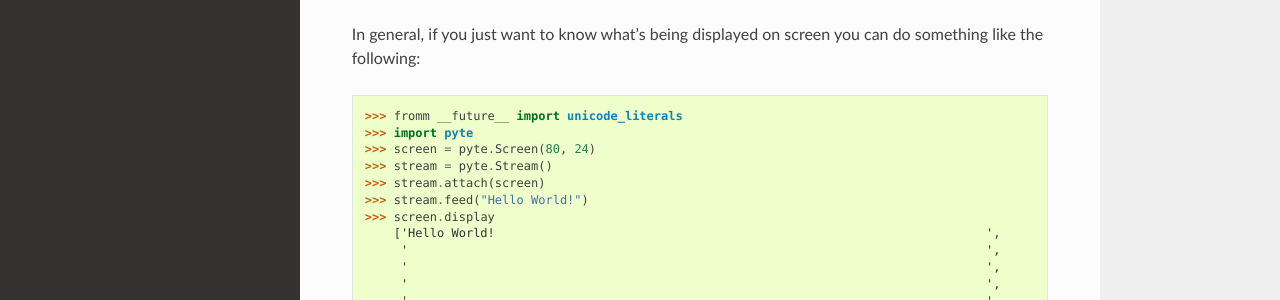
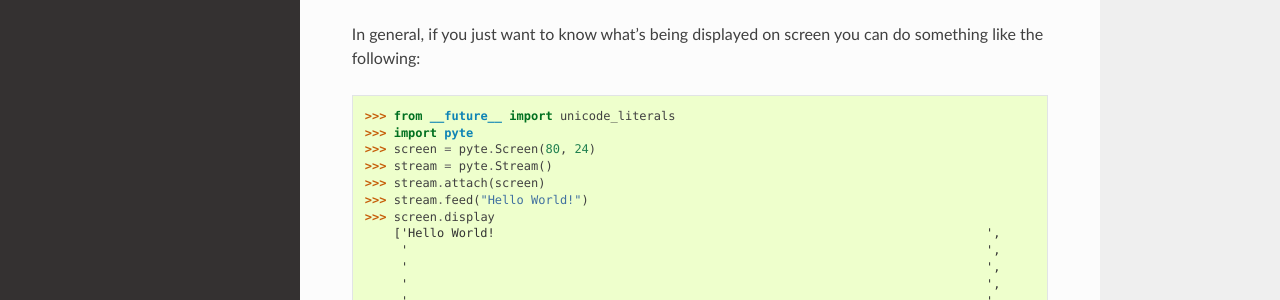
Before and after one commit to Lillecarl/pyterm, a Sphinx documentation site: the page built from pyte/docs/tutorial.rst, in a window 1280 px wide and 1308 px high. Shown: the part 260-560 px from the top of the window. Built offline with Sphinx 7.4.7 and the Read the Docs theme 2.0.0, drawn with Linux system fonts in a browser that asks for light colours.

Commit message:
fix bug
fix bug

```diff
--- a/pyte/docs/tutorial.rst
+++ b/pyte/docs/tutorial.rst
@@ -14,7 +14,7 @@
 In general, if you just want to know what's being displayed on screen you
 can do something like the following:
 
-    >>> fromm __future__ import unicode_literals
+    >>> from __future__ import unicode_literals
     >>> import pyte
     >>> screen = pyte.Screen(80, 24)
     >>> stream = pyte.Stream()
```
